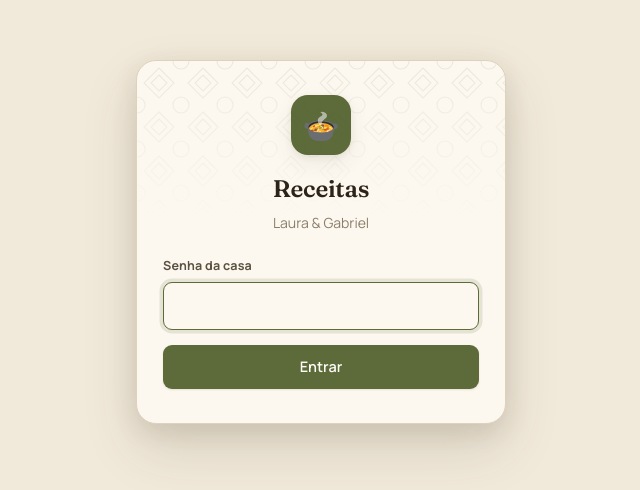
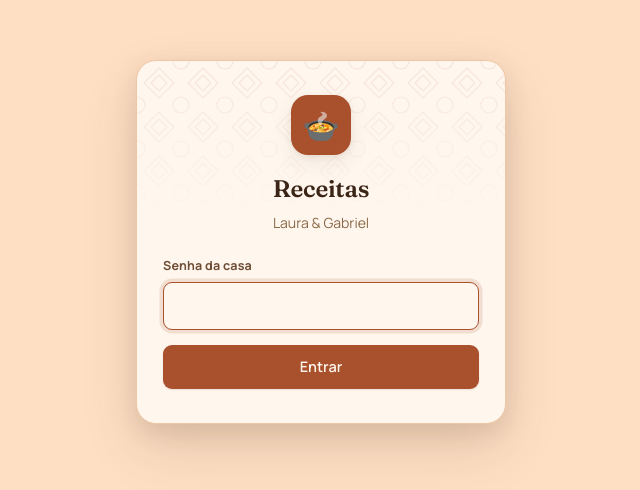
Before and after one commit to gabriel181001A/receitas-laura-gabriel, a website: page public/login.html in a window 1280 px wide. Shown: the part 158-648 px from the top of the page, without its empty margins (319-959 px from the left). Drawn offline with Linux system fonts and the light colour scheme.

Commit message:
Refazer a paleta a partir do pêssego #FFDFC4
A cor escolhida vira a página; o resto deriva dela. Cartões sobem para creme,
tinta desce para cacau, ações usam o mesmo tom em terracota fundo e favoritos
ganham ouro velho. O verde de erva fica reservado para "feito", para não se
confundir com os botões.

No tema escuro o pêssego volta como cor do texto, então a mesma cor aparece
nos dois temas.

Links usam o terracota mais fundo: o tom claro ficava em 4.3:1 sobre o
pêssego, abaixo do mínimo legível. Todos os pares agora passam de 4.5:1.

```diff
--- a/public/styles.css
+++ b/public/styles.css
@@ -1,46 +1,47 @@
 /* =========================================================================
    Receitas — Laura & Gabriel
-   Identidade: bege de cozinha. Papel cru, oliva de horta e âmbar de pão.
-   Toda a paleta vive nestes dois blocos — trocar de cor é trocar aqui.
+   Identidade: pêssego #FFDFC4. Tudo deriva dessa cor — a página é ela,
+   os cartões sobem para creme, a tinta desce para cacau.
+   Toda a paleta vive nestes dois blocos: trocar de cor é trocar aqui.
    ========================================================================= */
 
 @import url('https://fonts.googleapis.com/css2?family=Fraunces:opsz,wght@9..144,500;9..144,600;9..144,700&family=Manrope:wght@400;500;600;700;800&display=swap');
 
 :root {
-  /* Oliva — a cor das ações. Verde de horta, não o terracota de sempre. */
-  --brand:       #5C6B39;
-  --brand-deep:  #45521F;
-  --brand-soft:  #E9ECD9;
-  --brand-line:  #C9D2AC;
-  --on-brand:    #FCFBF6;
+  /* Superfícies — o pêssego escolhido é a página; o cartão é mais claro. */
+  --paper:         #FFDFC4;
+  --surface:       #FFF6EE;
+  --surface-2:     #F9D9BC;
+  --line:          #F0C7A4;
+  --line-strong:   #DCAA82;
 
-  /* Âmbar de crosta de pão — favoritos e destaques, com parcimônia */
-  --accent:       #C07C22;
-  --accent-soft:  #F8EBD3;
-  --accent-line:  #E7CFA4;
-  --accent-ink:   #7A4C0C;
-  --on-accent:    #33200A;
+  /* Terracota — o mesmo tom do fundo, só que fundo e forte. As ações. */
+  --brand:       #A9502C;
+  --brand-deep:  #8A3E20;
+  --brand-soft:  #FBE7DA;
+  --brand-line:  #EFC4A9;
+  --on-brand:    #FFF6EE;
 
-  --tomate:        #AC4526;
-  --tomate-soft:   #F7E3DA;
-  --tomate-line:   #E5C0B0;
-  --tomate-ink:    #8A3418;
+  /* Ouro velho — favoritos e destaques, com parcimônia */
+  --accent:       #B8832A;
+  --accent-soft:  #FBEBD2;
+  --accent-line:  #EACFA1;
+  --accent-ink:   #7A5410;
+  --on-accent:    #2E1F06;
 
-  /* Marcado como feito: a própria oliva, para não brigar com a marca */
-  --erva:          #5C6B39;
-  --erva-soft:     #E9ECD9;
+  --tomate:        #B03A22;
+  --tomate-soft:   #FBE2DA;
+  --tomate-line:   #EDBBA9;
+  --tomate-ink:    #8A2C16;
 
-  /* Superfícies — o bege está aqui. O cartão é mais claro que a página. */
-  --paper:         #F1E9DA;
-  --surface:       #FCF8F0;
-  --surface-2:     #E9DFCC;
-  --line:          #DED2BB;
-  --line-strong:   #C9BA9E;
+  /* Marcado como feito: verde de erva, para não se confundir com as ações */
+  --erva:          #5F7A46;
+  --erva-soft:     #E7EEDC;
 
-  /* Tinta quente, nunca preto puro */
-  --ink:           #2C2418;
-  --ink-2:         #5C5140;
-  --ink-3:         #8A7E68;
+  /* Tinta de cacau, nunca preto puro */
+  --ink:           #3B2517;
+  --ink-2:         #6E4C34;
+  --ink-3:         #8A6845;
 
   --radius:        14px;
   --radius-lg:     20px;
@@ -61,36 +62,36 @@
 
 @media (prefers-color-scheme: dark) {
   :root:not([data-theme="light"]) {
-    /* Noite quente: marrom escuro, não azul-preto */
-    --brand:      #A6BB70;
-    --brand-deep: #C2D493;
-    --brand-soft: #262C17;
-    --brand-line: #3E4726;
-    --on-brand:   #1A1E10;
+    /* Noite: cacau escuro, e o pêssego volta como cor do texto */
+    --paper:        #1F1610;
+    --surface:      #2B1F17;
+    --surface-2:    #382719;
+    --line:         #47311F;
+    --line-strong:  #5E4129;
 
-    --accent:      #DFA54E;
-    --accent-soft: #2E2413;
-    --accent-line: #4A3A1C;
-    --accent-ink:  #DFA54E;
+    --ink:          #FFDFC4;
+    --ink-2:        #CDA98B;
+    --ink-3:        #9E7C5E;
+
+    --brand:      #E08A5E;
+    --brand-deep: #F0A57F;
+    --brand-soft: #3B2317;
+    --brand-line: #57351F;
+    --on-brand:   #2A1108;
+
+    --accent:      #DDAA51;
+    --accent-soft: #33260F;
+    --accent-line: #513C1B;
+    --accent-ink:  #DDAA51;
     --on-accent:   #2A1B06;
 
-    --tomate:       #D97050;
-    --tomate-soft:  #2F1B13;
-    --tomate-line:  #4A2A1C;
-    --tomate-ink:   #D97050;
+    --tomate:       #DE7053;
+    --tomate-soft:  #351B13;
+    --tomate-line:  #52281B;
+    --tomate-ink:   #DE7053;
 
-    --erva:         #A6BB70;
-    --erva-soft:    #262C17;
-
-    --paper:        #17140E;
-    --surface:      #211D15;
-    --surface-2:    #2C2619;
-    --line:         #393120;
-    --line-strong:  #4C422E;
-
-    --ink:          #F1EADB;
-    --ink-2:        #B6AB93;
-    --ink-3:        #8B8069;
+    --erva:         #9DB775;
+    --erva-soft:    #26301A;
 
     --shadow-sm: 0 1px 2px rgba(0,0,0,.3);
     --shadow:    0 2px 6px rgba(0,0,0,.3), 0 8px 20px rgba(0,0,0,.28);
@@ -116,7 +117,8 @@ html, body {
 h1, h2, h3, h4 { margin: 0; font-family: var(--display); font-weight: 600; letter-spacing: -.01em; }
 p { margin: 0; }
 button, input, textarea, select { font: inherit; color: inherit; }
-a { color: var(--brand); text-decoration: none; }
+/* Link usa o terracota mais fundo: o tom claro fica em 4.3:1 sobre o pêssego. */
+a { color: var(--brand-deep); text-decoration: none; }
 
 :focus-visible {
   outline: 2.5px solid var(--brand);
```
Also changed, not shown: make-icons.mjs (+7 -7 lines), public/index.html (+1 -1 lines), public/login.html (+1 -1 lines), seed.mjs (+6 -6 lines), README.md, icon-preview.png (added), public/icons/icon-192.png, public/icons/icon-512.png, public/manifest.json.
